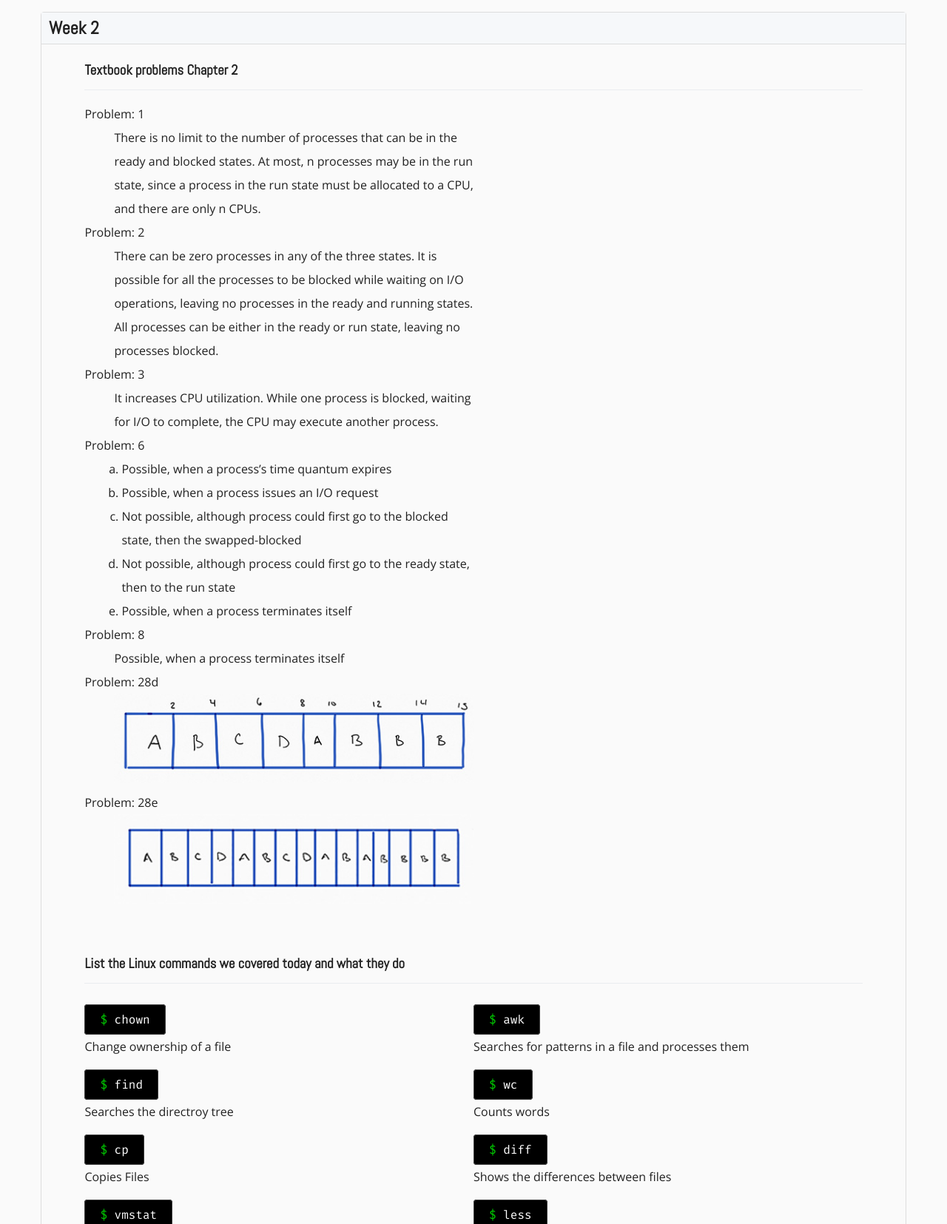
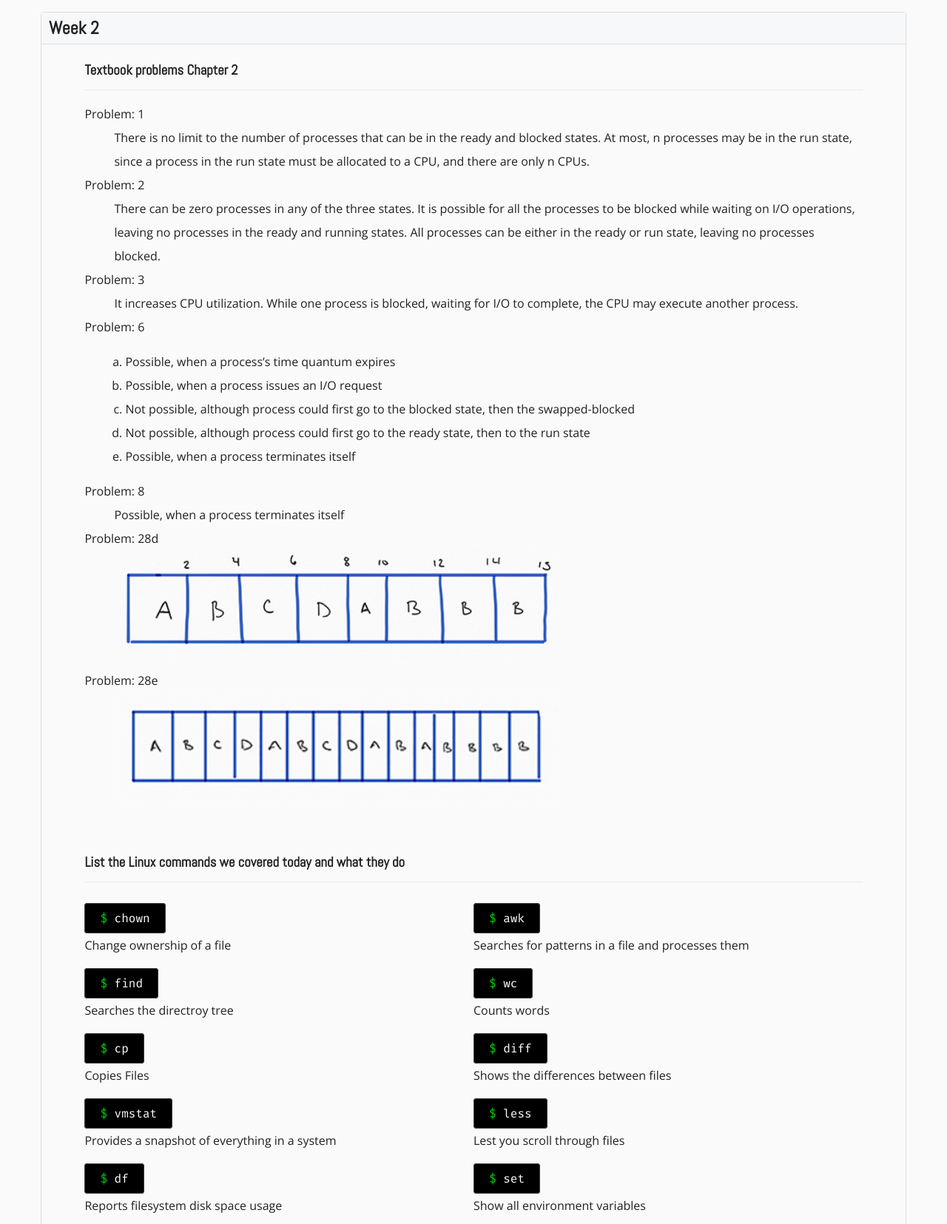
Before and after one commit to ZachChristensen28/csis_3600, a Django app: page /weeklywork/week-2/ in a window 1280 px wide. Shown: the part 297-1952 px from the top of the page at 74% size. Run offline with Django 3.2, Linux system fonts and the light colour scheme; style sheets or scripts are compiled from the project's sources; some libraries are stand-ins or nearby versions.

Commit message:
week 2 bug fixes

```diff
--- a/csis3600/myWebsite/templates/myWebsite/week2.html
+++ b/csis3600/myWebsite/templates/myWebsite/week2.html
@@ -5,9 +5,9 @@
   <div class="title-container">
     <h2><i class="fal fa-book fa-xs"></i> Week 2</h2>
   </div>
-  <div class="homework spanAll">
+  <div class="homework">
     <h3 class="no-margin-bottom"><i class="fal fa-pencil"></i> Textbook problems Chapter 2</h3>
-    <dl>
+    <dl class="spanAll">
       <dt>Problem: 1</dt>
       <dd>There is no limit to the number of processes that can be in the ready and blocked states. At most, n processes may be in the run state, since a process in the run state must be allocated to a CPU, and there are only n CPUs.</dd>
       <dt>Problem: 2</dt>
@@ -28,9 +28,9 @@
       <dt>Problem: 8</dt>
       <dd>Possible, when a process terminates itself</dd>
       <dt>Problem: 28d</dt>
-      <dd><img class="round-robin-img" src="{% static 'week2/28d.jpg'%}" alt="Round Robin for 28 D"></dd>
+      <dd><img class="round-robin-img" src="{% static 'img/week2/28d.jpg' %}" alt="Round Robin for 28 D"></dd>
       <dt>Problem: 28e</dt>
-      <dd><img class="round-robin-img" src="{% static 'week2/28e.jpg'%}" alt="Round Robin for 28 E"></dd>
+      <dd><img class="round-robin-img" src="{% static 'img/week2/28e.jpg' %}" alt="Round Robin for 28 E"></dd>
     </dl>
   </div>
   <div class="homework">
@@ -97,34 +97,46 @@
     </ul>
   </div>
   <div class="homework">
+    <div class="spanAll">
       <h3><i class="fal fa-pencil"></i> Add to the PATH variable so you can launch firefox inside the unix shell</h3>
       <ul>
         <li><code>export PATH=$PATH:/path/to/firefox</code></li>
       </ul>
     </div>
+  </div>
   <div class="homework">
     <h3><i class="fal fa-pencil"></i> Add chrome to your PATH variable and test it.</h3>
+    <div class="spanAll">
       <ul>
         <li>
           <code>export PATH=$PATH:/path/to/chrome</code>
         </li>
       </ul>
     </div>
+  </div>
   <div class="homework">
     <h3><i class="fal fa-pencil"></i> Add an alias for Notepadd++. Call it notepad++</h3>
+    <div class="spanAll">
       <ul>
         <li><code>alias notepad++='/path/to/notepadd++'</code></li>
       </ul>
     </div>
+  </div>
   <div class="homework spanAll">
     <h3><i class="fal fa-pencil"></i> Add the java jdk to your PATH variable.  Add the variable CLASSPATH.  Then compile and run a simple java program of your choice from the unix command line.</h3>
+    <div class="spanAll">
       <ul>
         <li>
           <code>export PATH=$PATH:/Java/jdk1.7.0/bin</code>
+        </li>
+        <li>
           <code>javac ~/test.java</code>
+        </li>
+        <li>
           <code>java test</code>
         </li>
       </ul>
     </div>
   </div>
+</div>
 {% endblock %}
--- a/csis3600/static/css/scss/base/_base.scss
+++ b/csis3600/static/css/scss/base/_base.scss
@@ -57,7 +57,7 @@ ul {
 
 ol {
   margin: 0;
-  padding-left: 10px;
+  padding: 15px;
 }
 
 ul {
--- a/csis3600/static/css/scss/objects/_grids.scss
+++ b/csis3600/static/css/scss/objects/_grids.scss
@@ -38,6 +38,10 @@
     h3 {
       grid-column: 1 / -1;
     }
+
+    .spanAll {
+      grid-column: 1 / -1;
+    }
   }
 }
 
@@ -45,9 +49,5 @@
   @include above-tablet {
     display: grid;
     grid-template-columns: 1fr 1fr;
-
-    .spanAll {
-      grid-column: 1 / -1;
-    }
   }
 }
```
Lines whose indentation alone changed are shown as unchanged.
